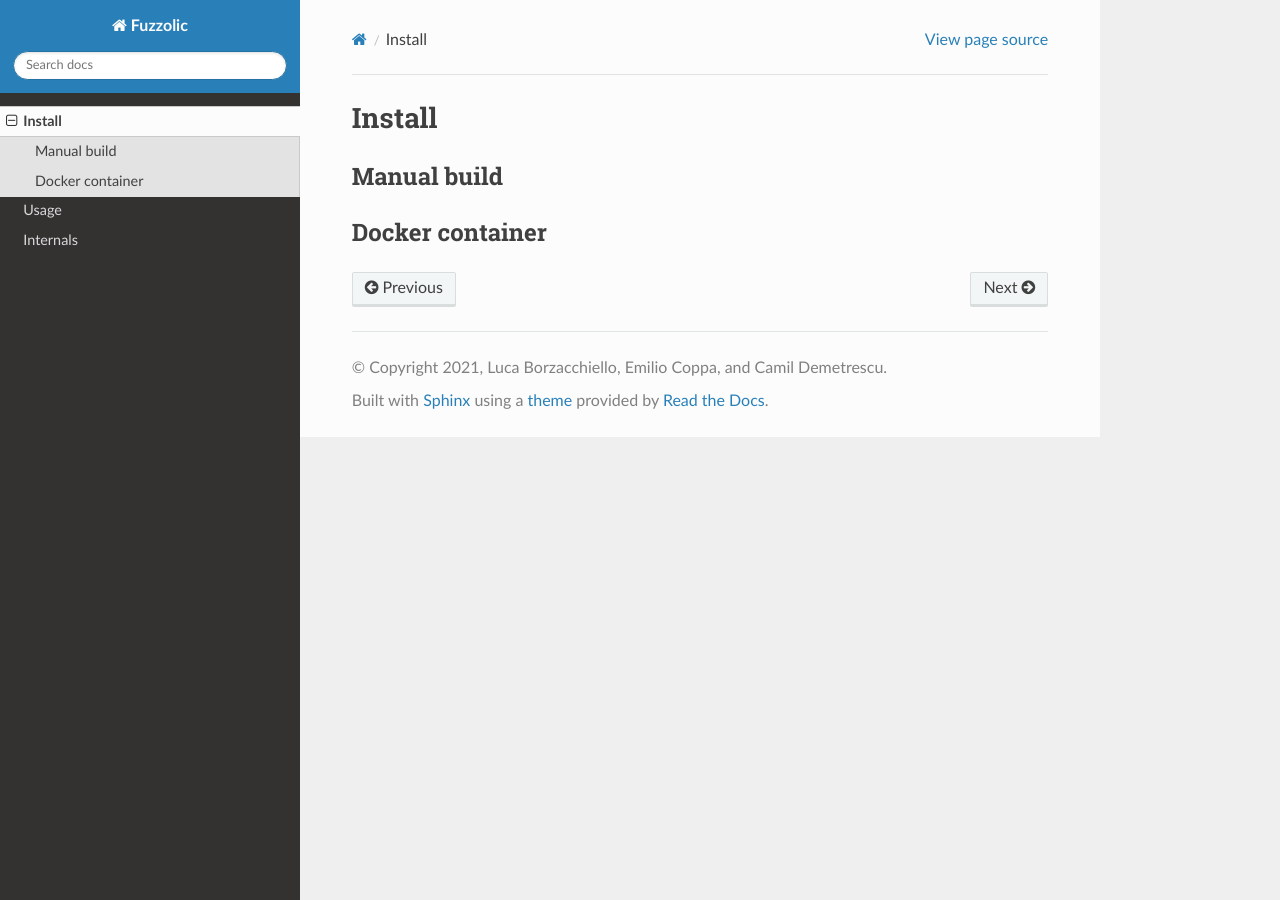
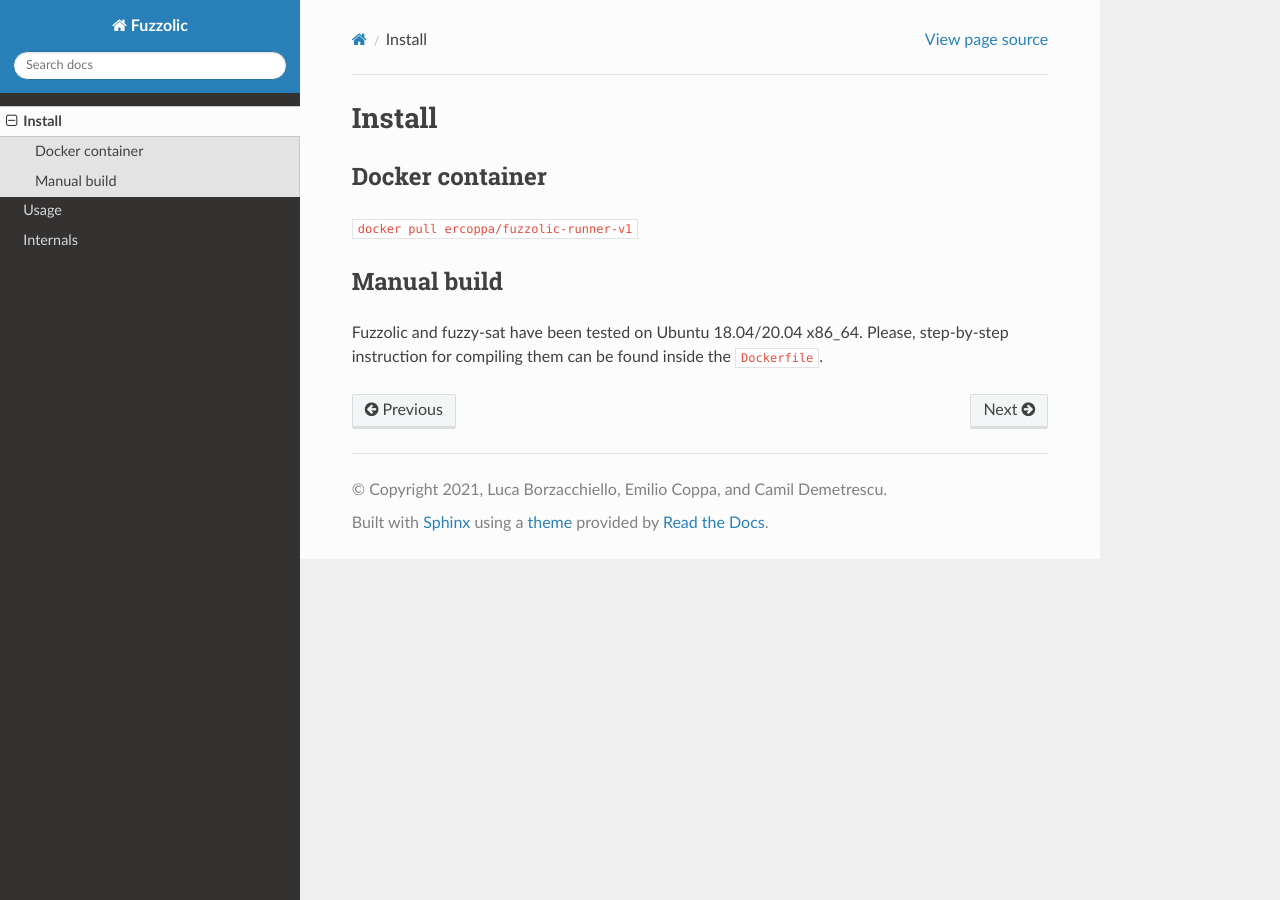
Before and after one commit to season-lab/fuzzolic, a Sphinx documentation site: the page built from docs/install.md, in a window 1280 px wide. Built offline with Sphinx 7.4.7 and the Read the Docs theme 2.0.0, drawn with Linux system fonts in a browser that asks for light colours.

Commit message:
Update install.md

```diff
--- a/docs/install.md
+++ b/docs/install.md
@@ -1,5 +1,7 @@
 # Install
 
+## Docker container
+`docker pull ercoppa/fuzzolic-runner-v1`
+
 ## Manual build
-
-## Docker container
+Fuzzolic and fuzzy-sat have been tested on Ubuntu 18.04/20.04 x86_64. Please, step-by-step instruction for compiling them can be found inside the [`Dockerfile`](https://github.com/season-lab/fuzzolic/blob/master/docker/fuzzolic-runner/Dockerfile).
```
